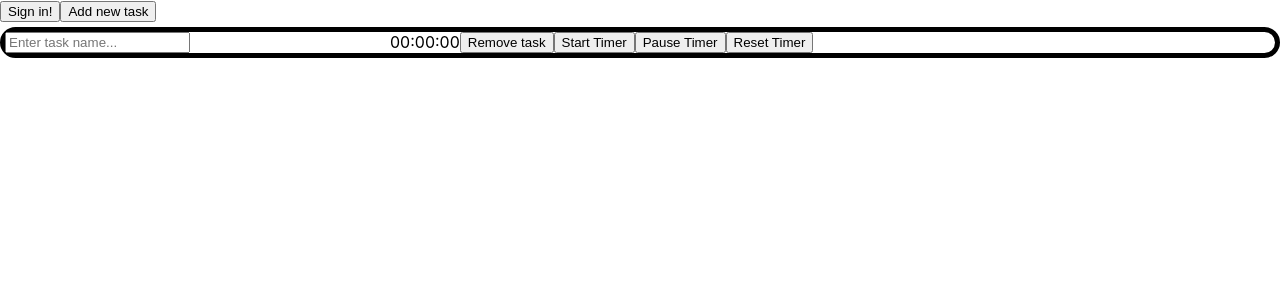
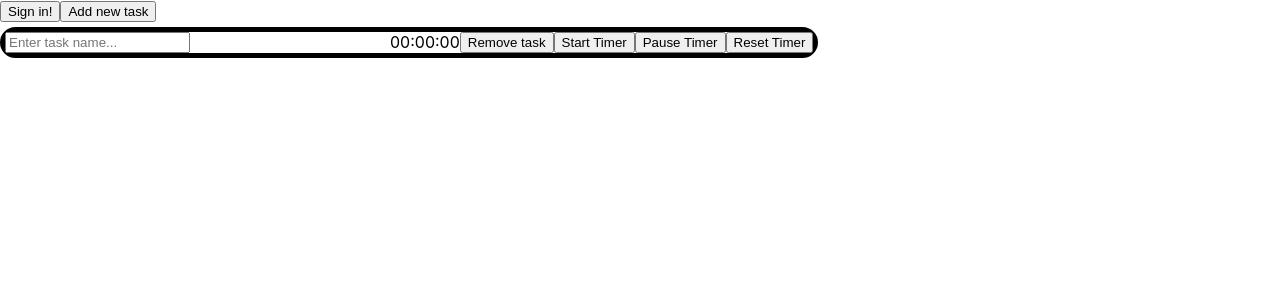
Before and after one commit to elGrogz/billable-hours-timer, a React (Create React App) app: page / in a window 1280 px wide. Both pictures are taken after a click on the button "Add new task". Shown: the top 300 px of the page. Built offline with nearby package versions, Linux system fonts and the light colour scheme; no server answers.

Commit message:
made the tasks inline flex so they don't take up the whole page

```diff
--- a/src/components/Task.tsx
+++ b/src/components/Task.tsx
@@ -43,7 +43,7 @@ const Task = (props: TimerProps) => {
     <div>
       <div
         style={{
-          display: "flex",
+          display: "inline-flex",
           flexDirection: "row",
           marginTop: 5,
           border: "5px solid",
```
